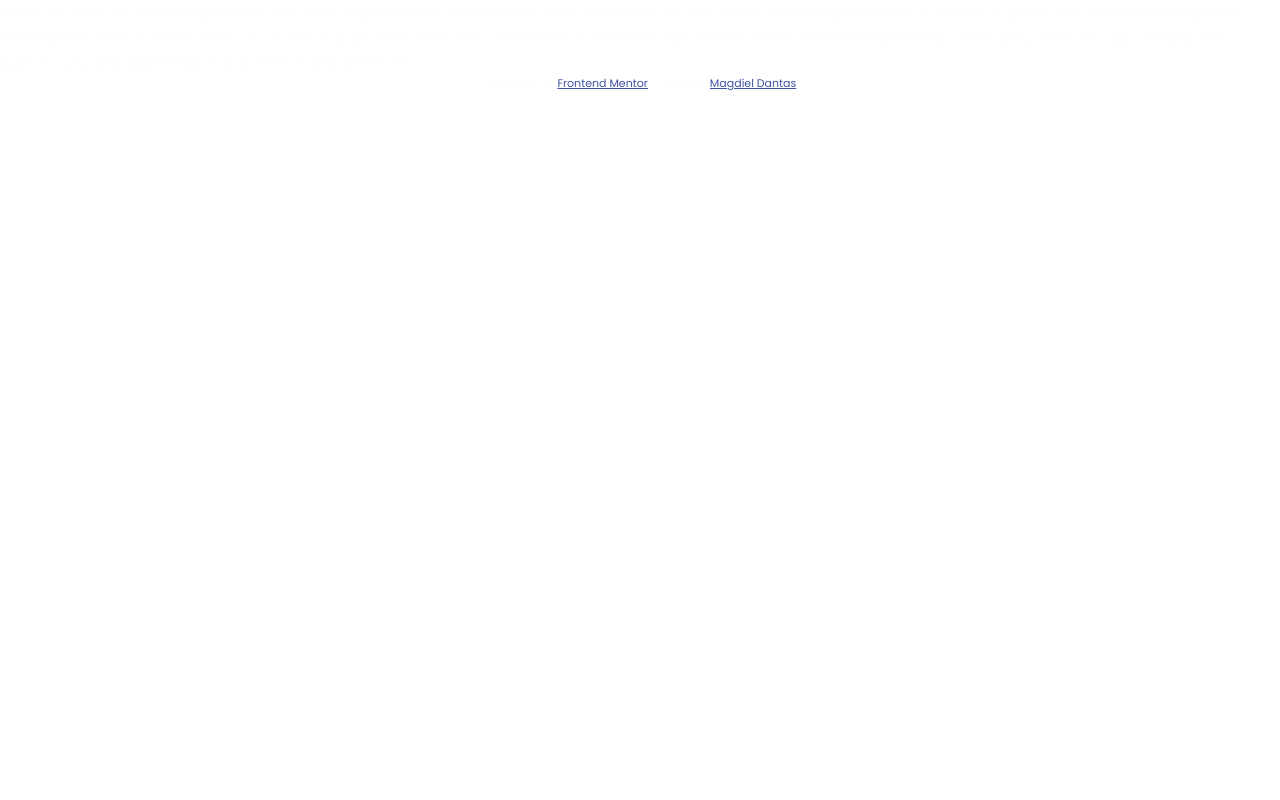
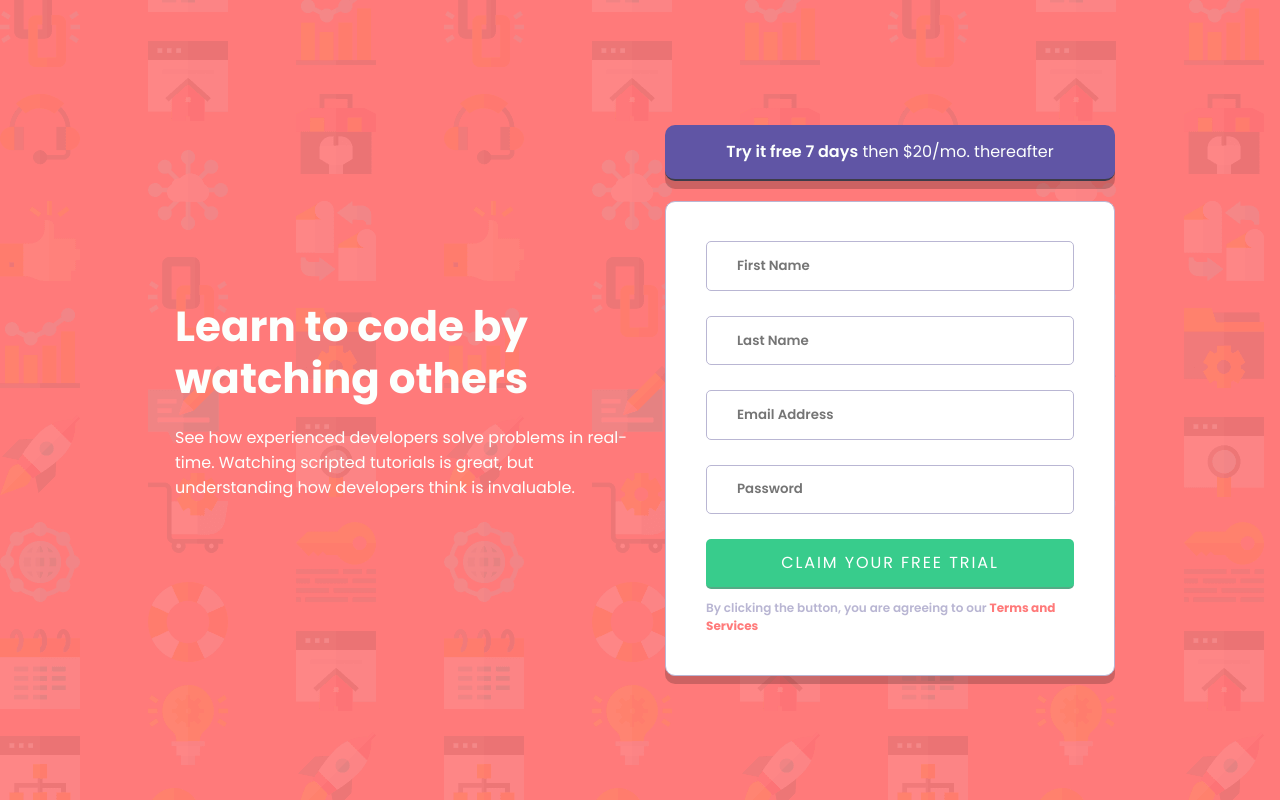
Before and after one commit to magdielndantas/frontendmentor-solutions, a plain HTML site: page intro-component-with-signup-form-master/index.html in a window 1280 px wide. Drawn offline with Linux system fonts and the light colour scheme.

Commit message:
desktop version

```diff
--- a/intro-component-with-signup-form-master/index.html
+++ b/intro-component-with-signup-form-master/index.html
@@ -11,28 +11,33 @@
 
 </head>
 <body>
-
-  Learn to code by watching others
-
-  See how experienced developers solve problems in real-time. Watching scripted tutorials is great,
-  but understanding how developers think is invaluable.
-
-  Try it free 7 days then $20/mo. thereafter
-
-  First Name
-  Last Name
-  Email Address
-  Password
-
-  Claim your free trial
-
-  By clicking the button, you are agreeing to our Terms and Services
-
+  <section class="text">
+    <h1>Learn to code by watching others</h1>
+    <p>See how experienced developers solve problems in real-time. Watching scripted tutorials is great,
+      but understanding how developers think is invaluable.</p>
+  </section>
+  <section class="sign-up">
+    <header><p><span>Try it free 7 days</span> then $20/mo. thereafter</p></header>
+    <form action="#">
+      <input type="text" name="first-name" placeholder="First Name">
+      <label for="first-name">First Name</label>
+      <input type="text" name="last-name" placeholder="Last Name">
+      <label for="last-name">Last Name</label>
+      <input type="email" name="email" placeholder="Email Address">
+      <label for="email">Email Address</label>
+      <input type="password" name="password" placeholder="Password">
+      <label for="password">Password</label>
+      <button type="submit">Claim your free trial</button>
+      <p>By clicking the button, you are agreeing to our <a href="">Terms and Services</a></p>
+    </form>
+  </section>
+  <!--
   <footer>
     <p class="attribution">
       Challenge by <a href="https://www.frontendmentor.io?ref=challenge" target="_blank">Frontend Mentor</a>.
       Coded by <a href="https://github.com/magdielndantas">Magdiel Dantas</a>.
     </p>
   </footer>
+-->
 </body>
 </html>
--- a/intro-component-with-signup-form-master/styles.css
+++ b/intro-component-with-signup-form-master/styles.css
@@ -14,6 +14,11 @@
     box-sizing: border-box;
 }
 
+a{
+    text-decoration: none;
+    color: var(--red);
+}
+
 *, button, input{
     border: 0;
     outline: 0;
@@ -26,16 +31,175 @@ html, body{
 }
 
 body{
+    max-width: 1440px;
+
     font-size: 16px;
     color: #fcfffd;
+
+    background: url('./images/bg-intro-desktop.png') var(--red);
+
+    display: flex;
+    justify-content: space-between;
+    align-items: center;
+
+    margin: auto;
+
+    padding: 0 165px;
+}
+
+.text{
+    max-width: 500px;
+
+    padding: 10px;
+}
+
+.text h1{
+    font-size: 42px;
+    font-weight: 700;
+    line-height: 52px;
+
+    margin-bottom: 20px;
+}
+
+.sign-up{
+    display: flex;
+    flex-direction: column;
+
+    width: 100%;
+    max-width: 540px;
+}
+
+.sign-up header{
+    display: flex;
+    align-items: center;
+    justify-content: center;
+
+    width: 100%;
+    max-width: 540px;
+    height: 56px;
+
+    background-color: var(--blue);
+
+    border-bottom: 2px solid var(--dark-blue);
+    border-radius: 10px;
+
+    box-shadow: 0px 8px 0px rgba(0, 0, 0, 0.2);
+
+    font-weight: 400;
+
+    color: #fcfffd;
+
+    margin-bottom: 20px;
+}
+
+.sign-up header p span{
+    font-weight: 600;
+}
+
+.sign-up form{
+    width: 100%;
+    height: 475px;
+
+    background: #FFFFFF;
+
+    display: flex;
+    flex-direction: column;
+    justify-content: center;
+    align-items: center;
+
+    border: 1px solid var(--grayish-blue);
+    border-radius: 10px;
+
+    box-shadow: 0px 8px 0px rgba(0, 0, 0, 0.2);
+
+    padding: 40px;
+}
+
+.sign-up form label{
+    display: none;
+}
+
+.sign-up form input{
+    width: 100%;
+    height: 56px;
+
+    border: 1px solid var(--grayish-blue);
+    border-radius: 5px;
+
+    padding: 0 30px;
+    margin-bottom: 25px;
+
+    align-items: center;
+
+    font-weight: 600;
+    color: var(--dark-blue);
+}
+
+.sign-up form button{
+    width: 100%;
+    height: 56px;
+
+    background-color: var(--green);
+
+    border-bottom: 2px solid #55AB86;
+    border-radius: 5px;
+
+    color: #FFFFFF;
+
+    font-size: 16px;
+    font-weight: 400;
+    text-transform: uppercase;
+    letter-spacing: 0.12em;
+}
+
+.sign-up form p{
+    font-size: 12px;
+    font-weight: 600;
+    color: var(--grayish-blue);
+
+    margin-top: 10px;
+}
+
+.sign-up form p a{
+    font-weight: 700;
 }
 
 @media (max-width: 375px){
     body{
         background: url('./images/bg-intro-mobile.png') var(--red);
+        flex-direction: column;
+
+        padding: 20px;
+
+        text-align: center;
+    }
+
+    .text{
+        margin-top: 40px;
+    }
+
+    .text h1{
+        font-size: 28px;
+        line-height: 36px;
+    }
+
+    .sign-up header{
+        padding: 20px;
+        height: auto;
+
+        margin-top: 50px;
+        text-align: center;
+    }
+
+    .sign-up form{
+        margin-bottom: 50px;
     }
 
 }
 
-.attribution { font-size: 11px; text-align: center; }
+.attribution {
+    font-size: 11px;
+    text-align: center;
+}
+
 .attribution a { color: hsl(228, 45%, 44%); }
```
Also changed, not shown: intro-component-with-signup-form-master/script.js (added).
